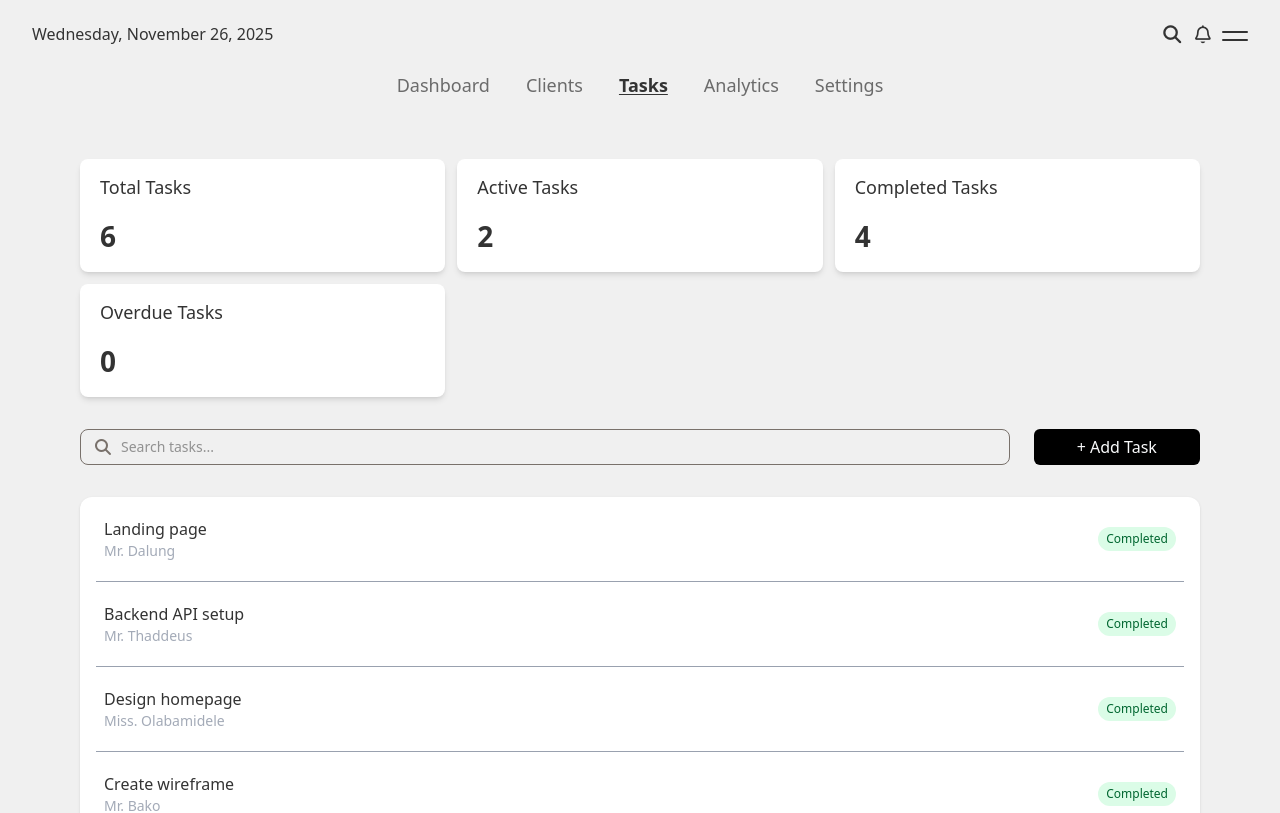
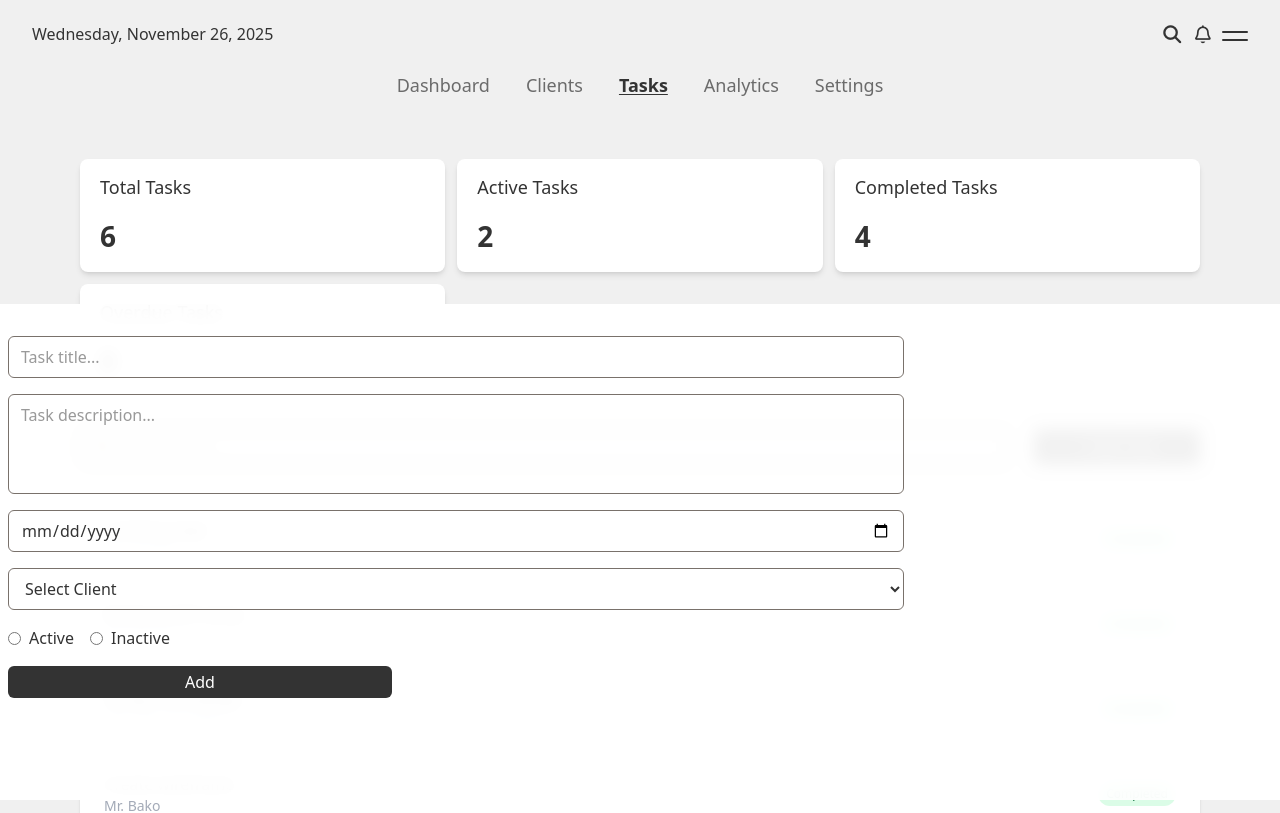
Before and after one commit to Ayungcodes/freelancer-dashboard, a React (Vite) app: page /tasks in a window 1280 px wide. Shown: the top 813 px of the page. Built offline with nearby package versions, Linux system fonts and the light colour scheme.

Commit message:
added local storage for persistent clients/task addition

```diff
--- a/src/App.jsx
+++ b/src/App.jsx
@@ -13,7 +13,7 @@ const App = () => {
     localStorage.getItem("theme") === "dark"
   );
 
-  let name = "Gaius";
+  let userName = "Gaius";
   let userMail = "gaiusemmanuel12@gmail.com";
 
   useEffect(() => {
@@ -28,10 +28,43 @@ const App = () => {
     }
   }, [darkMode]);
 
+  // Tasks functionality
   const totalTasks = tasks.length;
   const activeTasks = tasks.filter((c) => c.status === "In Progress").length;
   const completedTasks = tasks.filter((c) => c.status === "Completed").length;
   const overdueTasks = tasks.filter((c) => c.status === "Overdue").length;
+
+  // Clients functionalities
+  const [clients, setClients] = useState(() => {
+    const saved = localStorage.getItem("clients");
+    return saved ? JSON.parse(saved) : initialClients;
+  });
+  const [name, setName] = useState("");
+  const [email, setEmail] = useState("");
+  const [status, setStatus] = useState("");
+
+  const handleAddClient = () => {
+    if (!name || !email) return;
+    const newClient = {
+      id: Date.now(),
+      name: name,
+      email: email,
+      status: status,
+    };
+    const updatedClients = [...clients, newClient];
+    localStorage.setItem("clients", JSON.stringify(updatedClients));
+    setClients(updatedClients);
+    setName("");
+    setEmail("");
+  };
+
+  const handleDeleteClient = (id) => {
+    const updatedClients = clients.filter((client) => client.id !== id);
+
+    setClients(updatedClients);
+
+    localStorage.setItem("clients", JSON.stringify(updatedClients));
+  };
 
   return (
     <>
@@ -40,11 +73,11 @@ const App = () => {
           path="/"
           element={
             <Dashboard
-              name={name}
+              userName={userName}
               darkMode={darkMode}
               userMail={userMail}
               setDarkMode={setDarkMode}
-              initialClients={initialClients}
+              clients={clients}
               tasks={tasks}
               activeTasks={activeTasks}
             />
@@ -58,6 +91,12 @@ const App = () => {
               userMail={userMail}
               setDarkMode={setDarkMode}
               initialClients={initialClients}
+              handleAddClient={handleAddClient}
+              handleDeleteClient={handleDeleteClient}
+              clients={clients}
+              setStatus={setStatus}
+              setEmail={setEmail}
+              setName={setName}
             />
           }
         />
@@ -73,6 +112,7 @@ const App = () => {
               activeTasks={activeTasks}
               completedTasks={completedTasks}
               overdueTasks={overdueTasks}
+              clients={clients}
             />
           }
         />
--- a/src/components/ClientsList.jsx
+++ b/src/components/ClientsList.jsx
@@ -1,28 +1,20 @@
 import { useState } from "react";
 
-const ClientsList = ({ darkMode, initialClients }) => {
-  const [clients, setClients] = useState(initialClients);
+const ClientsList = ({
+  darkMode,
+  handleAddClient,
+  handleDeleteClient,
+  clients,
+  setStatus,
+  setEmail,
+  setName,
+}) => {
+  const [searchTerm, setSearchTerm] = useState("");
   const [addClientArea, setAddClientArea] = useState(false);
-  const [name, setName] = useState("");
-  const [email, setEmail] = useState("");
-  const [searchTerm, setSearchTerm] = useState("");
 
-  const filteredClients = initialClients.filter((client) =>
+  const filteredClients = clients.filter((client) =>
     client.name.toLowerCase().includes(searchTerm.toLowerCase())
   );
-
-  const handleAddClient = () => {
-    if (!name || !email) return;
-    const newClient = {
-      id: Date.now(),
-      name: name,
-      email: email,
-      status: "Active",
-    };
-    setClients([...clients, newClient]);
-    setName("");
-    setEmail("");
-  };
 
   const handleOpenAddClient = () => {
     setAddClientArea((prev) => !prev);
@@ -86,13 +78,25 @@ const ClientsList = ({ darkMode, initialClients }) => {
               className="py-1 px-3 border border-stone-500 rounded-md w-[70vw]"
             />
             <div class="flex items-center gap-2.5">
-              <input type="radio" name="type" id="active" />
+              <input
+                type="radio"
+                name="type"
+                id="active"
+                value="Active"
+                onChange={(e) => setStatus(e.target.value)}
+              />
               <label for="inactive" class="md:text-lg">
                 Active
               </label>
             </div>
             <div class="flex items-center gap-2.5">
-              <input type="radio" name="type" id="inactive" />
+              <input
+                type="radio"
+                name="type"
+                id="inactive"
+                value="Inactive"
+                onChange={(e) => setStatus(e.target.value)}
+              />
               <label for="inactive" class="md:text-lg">
                 Inactive
               </label>
@@ -152,7 +156,10 @@ const ClientsList = ({ darkMode, initialClients }) => {
                 <button className="text-blue-600 hover:underline text-sm">
                   Edit
                 </button>
-                <button className="text-red-600 hover:underline text-sm">
+                <button
+                  onClick={() => handleDeleteClient(client.id)}
+                  className="text-red-600 hover:underline text-sm"
+                >
                   Delete
                 </button>
               </div>
--- a/src/components/RevenueChart.jsx
+++ b/src/components/RevenueChart.jsx
@@ -15,7 +15,7 @@ const Monthdata = [
   { month: "Aug", revenue: 1350 },
   { month: "Sep", revenue: 1480 },
   { month: "Oct", revenue: 2100 },
-  { month: "Nov", revenue: 800 },
+  { month: "Nov", revenue: 1800 },
 ];
 
 const RevenueChart = ({darkMode}) => {
--- a/src/sections/Dashboard.jsx
+++ b/src/sections/Dashboard.jsx
@@ -4,10 +4,10 @@ import RecentTasks from "../components/RecentTasks";
 import RevenueChart from "../components/RevenueChart";
 import Navbar from "./Navbar";
 
-const Dashboard = ({ name, darkMode, userMail, setDarkMode, initialClients, activeTasks, tasks }) => {
-  const totalCLients = initialClients.length;
-  const activeClients = initialClients.filter(c => c.status === "Active").length;
-  const inactiveClients = initialClients.filter(c => c.status === "Inactive").length;
+const Dashboard = ({ userName, darkMode, userMail, setDarkMode, clients, activeTasks, tasks }) => {
+  const totalCLients = clients.length;
+  const activeClients = clients.filter(c => c.status === "Active").length;
+  const inactiveClients = clients.filter(c => c.status === "Inactive").length;
   return (
     <section className="w-screen h-screen mx-auto">
       <Navbar darkMode={darkMode} userMail={userMail} setDarkMode={setDarkMode} />
@@ -17,7 +17,7 @@ const Dashboard = ({ name, darkMode, userMail, setDarkMode, initialClients, acti
         <div className="w-full h-full flex flex-col space-y-5">
           {/* welcome message */}
           <div>
-            <h1 className="text-xl md:text-3xl font-semibold">Welcome back, {name}👋🏾</h1>
+            <h1 className="text-xl md:text-3xl font-semibold">Welcome back, {userName}👋🏾</h1>
           </div>
           {/* cards */}
           <div className="grid grid-cols-3 gap-3 mt-14 lg:mt-6">
--- a/src/sections/Tasks.jsx
+++ b/src/sections/Tasks.jsx
@@ -11,12 +11,52 @@ const Tasks = ({
   activeTasks,
   completedTasks,
   overdueTasks,
+  clients,
 }) => {
   const [searchTerm, setSearchTerm] = useState("");
+  const [addTasksArea, setAddTasksArea] = useState("false");
 
   const filteredTasks = tasks.filter((task) =>
     task.title.toLowerCase().includes(searchTerm.toLowerCase())
   );
+  const handleOpenTasks = () => {
+    setAddTasksArea((prev) => !prev);
+  };
+  const [nowTasks, setNowTasks] = useState(() => {
+    const savedTasks = localStorage.getItem("tasks");
+    return savedTasks ? JSON.parse(savedTasks) : [];
+  })
+  const [title, setTitle] = useState("");
+  const [desc, setDesc] = useState("");
+  const [status, setStatus] = useState("");
+  const [deadline, setDeadline] = useState("");
+  const [assignedClient, setAssignedClient] = useState("");
+
+  const handleSubmit = () => {
+    if (!title || !desc || !deadline || !assignedClient) {
+      // alert("Fill all fields");
+      return;
+    }
+
+    const newTask = {
+      id: Date.now(),
+      title,
+      desc,
+      status,
+      deadline,
+      client: assignedClient,
+    };
+
+    console.log("Task added:", newTask);
+
+    const updatedTasks = [...nowTasks, newTask];
+    setNowTasks(updatedTasks)
+    localStorage.setItem("tasks", JSON.stringify(updatedTasks));
+    setTitle("");
+    setDesc("");
+    setDeadline("");
+    setAssignedClient("");
+  };
 
   return (
     <section className="px-2 md:px-8 lg:px-20 flex flex-col items-center overflow-x-hidden w-screen pb-10">
@@ -60,9 +100,97 @@ const Tasks = ({
               ? "bg-gray-50 text-[#333333] hover:bg-gray-200"
               : "bg-[#000] text-gray-50"
           }`}
+          onClick={handleOpenTasks}
         >
           + Add Task
         </button>
+        <div
+          className={`fixed w-screen bottom-0 left-0 ${
+            darkMode ? "bg-stone-800/95" : "bg-white/95"
+          } backdrop-blur-sm z-50 overflow-hidden transition-all duration-500 ease-in-out ${
+            addTasksArea
+              ? "h-[62vh] opacity-100 pointer-events-auto"
+              : "h-0 opacity-0 pointer-events-none"
+          }`}
+        >
+          <div className="flex flex-col gap-4 mt-8 px-2">
+            {/* Title */}
+            <input
+              type="text"
+              placeholder="Task title..."
+              value={title}
+              onChange={(e) => setTitle(e.target.value)}
+              className="py-2 px-3 border border-stone-500 rounded-md w-[70vw] focus:ring focus:ring-stone-300"
+            />
+
+            {/* Description */}
+            <textarea
+              placeholder="Task description..."
+              value={desc}
+              onChange={(e) => setDesc(e.target.value)}
+              className="resize-none border border-stone-500 rounded-md w-[70vw] h-[100px] py-2 px-3 focus:ring focus:ring-stone-300"
+            ></textarea>
+
+            {/* Deadline */}
+            <input
+              type="date"
+              value={deadline}
+              onChange={(e) => setDeadline(e.target.value)}
+              className="py-2 px-3 border border-stone-500 rounded-md w-[70vw]"
+            />
+
+            {/* Select Client */}
+            <select
+              value={assignedClient}
+              onChange={(e) => setAssignedClient(e.target.value)}
+              className="py-2 px-3 border border-stone-500 rounded-md w-[70vw] bg-transparent"
+            >
+              <option value="" className="text-stone-600 bg-stone-300">Select Client</option>
+
+              {clients.map((c) => (
+                <option key={c.id} value={c.name} className="text-stone-900 text-[14px] bg-stone-300">
+                  {c.name}
+                </option>
+              ))}
+            </select>
+
+            {/* Status */}
+            <div className="flex items-center gap-4">
+              <label className="flex items-center gap-2">
+                <input
+                  type="radio"
+                  name="status"
+                  value="Active"
+                  onChange={(e) => setStatus(e.target.value)}
+                />
+                Active
+              </label>
+
+              <label className="flex items-center gap-2">
+                <input
+                  type="radio"
+                  name="status"
+                  value="Inactive"
+                  onChange={(e) => setStatus(e.target.value)}
+                />
+                Inactive
+              </label>
+            </div>
+
+            {/* Submit button */}
+            <button
+              onClick={() => {
+                handleSubmit();
+                handleOpenTasks();
+              }}
+              className={`py-1 rounded-md w-[30vw] ${
+                darkMode ? "bg-white text-black" : "bg-[#333333] text-white"
+              }`}
+            >
+              Add
+            </button>
+          </div>
+        </div>
       </div>
 
       {/* search area */}
```
Also changed, not shown: src/sections/Clients.jsx (+26 -6 lines).
